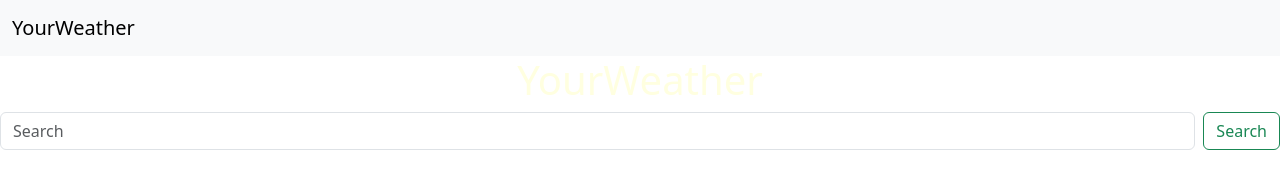
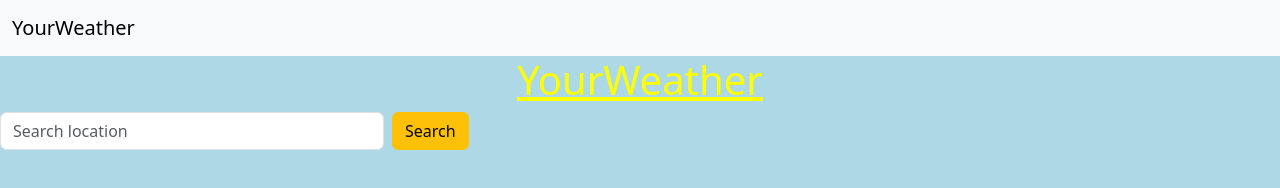
Before and after one commit to Mark1-15/project2-yourweather, a plain HTML site: page index.html in a window 1280 px wide. Drawn offline with nearby package versions, Linux system fonts and the light colour scheme.

Commit message:
added input class into style.css, and enhanced styling of other classes

```diff
--- a/assets/css/style.css
+++ b/assets/css/style.css
@@ -1,7 +1,9 @@
 /* Title */
 .title {
     text-align: center;
-    color: lightyellow;
+    color: yellow;
+    text-decoration: underline;
+    font-weight: 200;
 }
 
 /* Search area */
@@ -9,9 +11,14 @@
     text-align: center;
     border: 5px;
     border-color: black;
+    justify-content: center;
+}
+
+.input {
+    max-width: 30%;
 }
 
 /* General body styles */
 body {
-    color: blue;
+    background-color: lightblue;
 }
--- a/index.html
+++ b/index.html
@@ -33,13 +33,15 @@
       <h1>YourWeather</h1>
      </div>
 
-    <!-- Search and results area -->
-     <div class="search-area">
+    <!-- Search area -->
+     <div class="search-area mb-2">
       <form class="d-flex" role="search">
-        <input class="form-control me-2" type="search" placeholder="Search" aria-label="Search">
-        <button class="btn btn-outline-success" type="submit">Search</button>
+        <input class="form-control me-2 input" type="search" placeholder="Search location" aria-label="Search">
+        <button class="btn btn-warning" type="submit">Search</button>
       </form>
      </div>
+
+     <!-- Results area -->
 
     <!-- Bootstrap JavaScript link-->
     <script src="https://cdn.jsdelivr.net/npm/@popperjs/core@2.11.8/dist/umd/popper.min.js" integrity="sha384-I7E8VVD/ismYTF4hNIPjVp/Zjvgyol6VFvRkX/vR+Vc4jQkC+hVqc2pM8ODewa9r" crossorigin="anonymous"></script>
```
